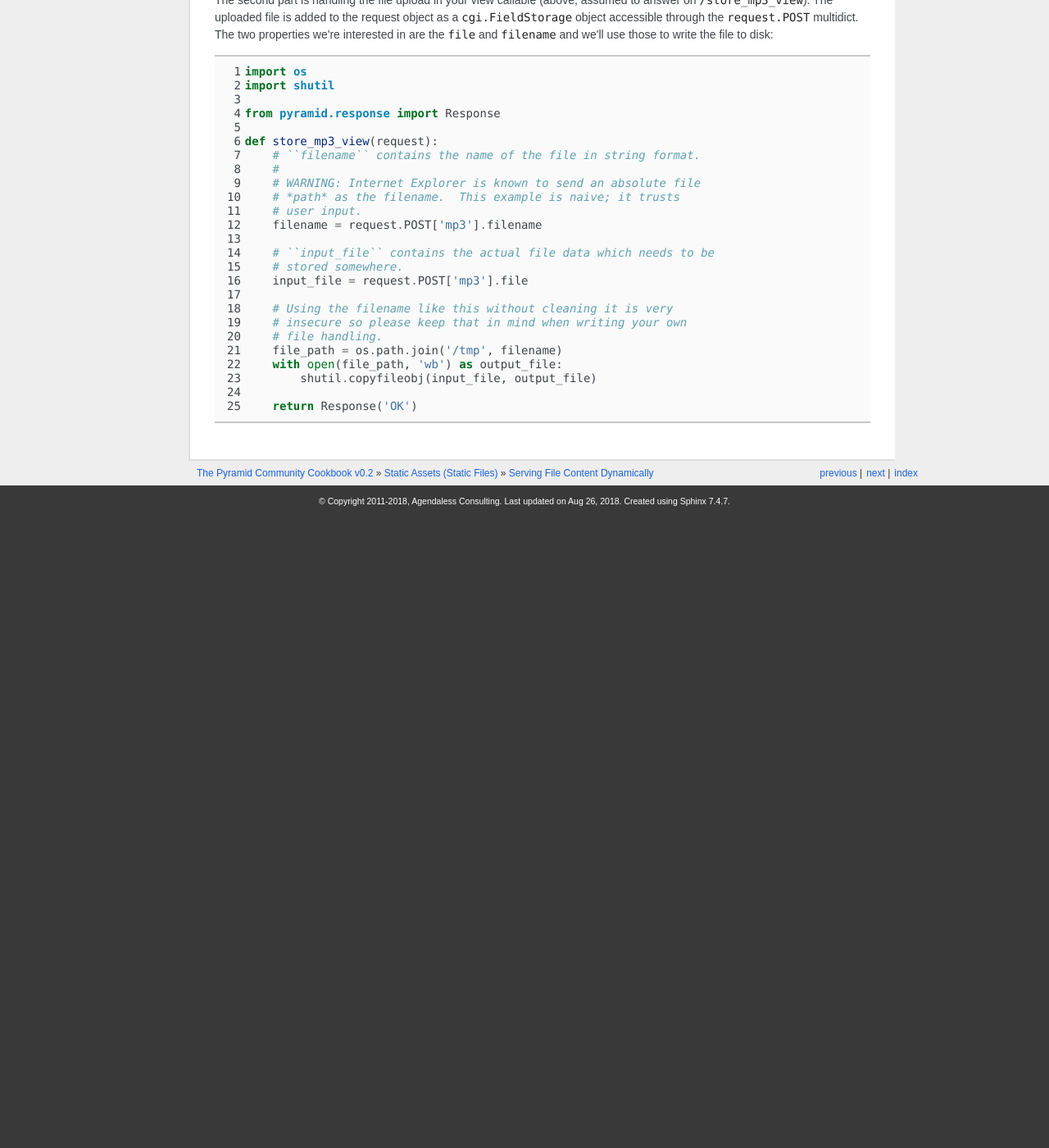
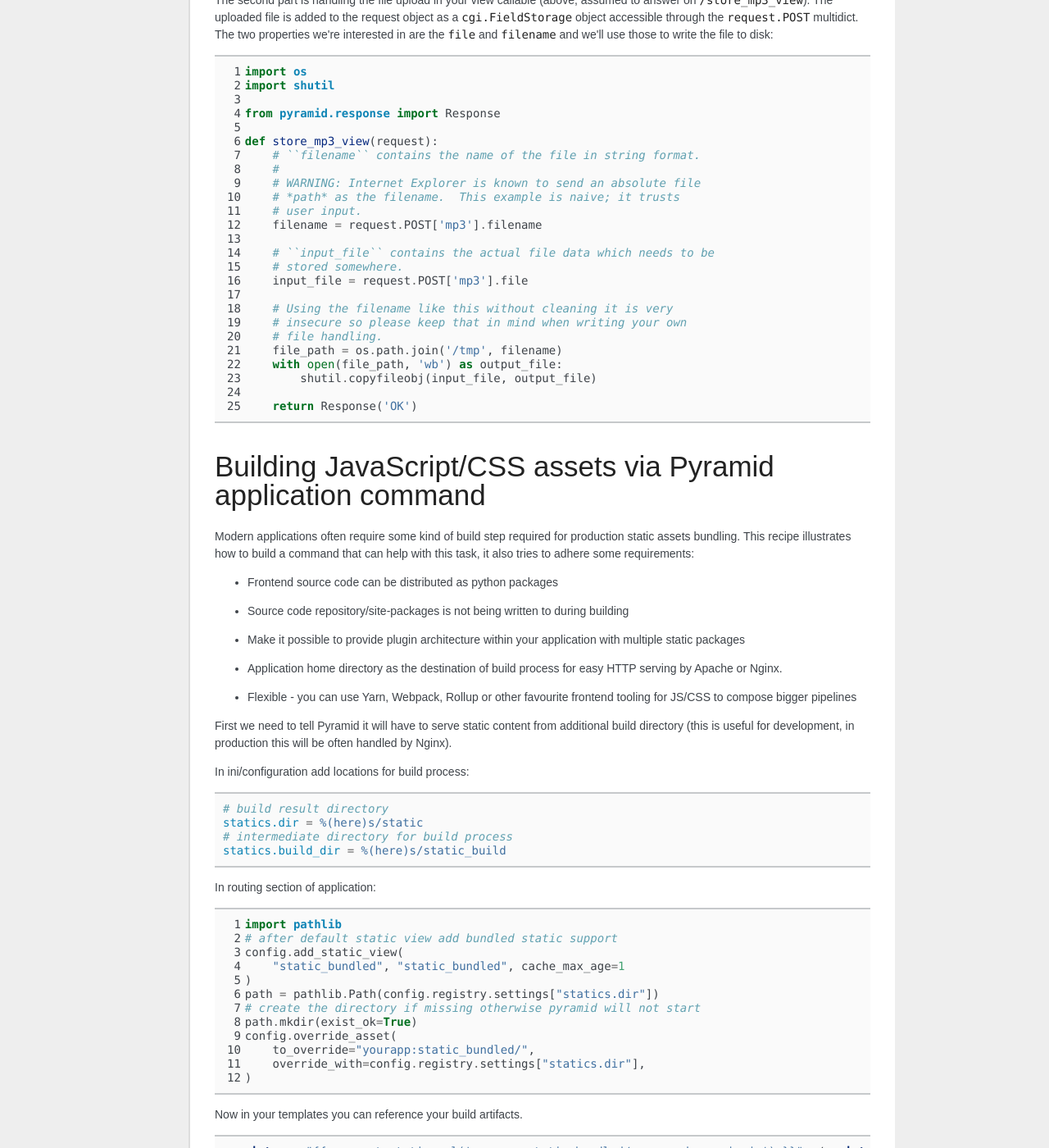
Before and after one commit to Pylons/pyramid_cookbook, a Sphinx documentation site: the page built from docs/static_assets/files.rst, in a window 1280 px wide and 1400 px high, scrolled down 2755 px. Shown: the whole window at 82% size. Built offline with Sphinx 7.4.7, drawn with Linux system fonts in a browser that asks for light colours; some web fonts are replaced; before the commit the page ends 3385 px from its top, so only the background shows below that; some of the changed text lies outside the part shown.

Commit message:
Pyramid and javascript/css bundling

```diff
--- a/CONTRIBUTORS.txt
+++ b/CONTRIBUTORS.txt
@@ -124,3 +124,4 @@ Petr Blahoš, 05/20/2018
 Kacper Krupa, 07/10/2018
 Jonathan Vanasco, 07/11/2018
 Jack Desert, 07/11/2018
+Marcin Lulek, 08/26/2018
--- a/docs/static_assets/files.rst
+++ b/docs/static_assets/files.rst
@@ -188,3 +188,162 @@ request object as a ``cgi.FieldStorage`` object accessible through the
             shutil.copyfileobj(input_file, output_file)
 
         return Response('OK')
+
+
+Building JavaScript/CSS assets via Pyramid application command
+--------------------------------------------------------------
+
+Modern applications often require some kind of build step required for production static assets
+bundling.
+This recipe illustrates how to build a command that can help with this task, it also tries to
+adhere some requirements:
+
+* Frontend source code can be distributed as python packages
+* Source code repository/site-packages is not being written to during building
+* Make it possible to provide plugin architecture within your application with multiple
+  static packages
+* Application home directory as the destination of build process for easy HTTP serving by Apache
+  or Nginx.
+* Flexible - you can use Yarn, Webpack, Rollup or other favourite frontend tooling for JS/CSS
+  to compose bigger pipelines
+
+First we need to tell Pyramid it will have to serve static content from additional build directory
+(this is useful for development, in production this will be often handled by Nginx).
+
+In ini/configuration add locations for build process:
+
+.. code-block:: ini
+
+    # build result directory
+    statics.dir = %(here)s/static
+    # intermediate directory for build process
+    statics.build_dir = %(here)s/static_build
+
+In routing section of application:
+
+.. code-block:: py3
+
+    import pathlib
+    # after default static view add bundled static support
+    config.add_static_view(
+        "static_bundled", "static_bundled", cache_max_age=1
+    )
+    path = pathlib.Path(config.registry.settings["statics.dir"])
+    # create the directory if missing otherwise pyramid will not start
+    path.mkdir(exist_ok=True)
+    config.override_asset(
+        to_override="yourapp:static_bundled/",
+        override_with=config.registry.settings["statics.dir"],
+    )
+
+Now in your templates you can reference your build artifacts.
+
+.. code-block:: html
+
+    <script src="{{ request.static_url('yourapp:static_bundled/some-package.min.js') }}"></script>
+
+In your application create a file ``build_static_assets.py``, for example in ``app/scripts`` package.
+
+.. code-block:: py3
+
+    import argparse
+    import io
+    import json
+    import logging
+    import os
+    import pathlib
+    import shutil
+    import subprocess
+    import sys
+
+    import pkg_resources
+    from pyramid.paster import bootstrap, setup_logging
+
+    log = logging.getLogger(__name__)
+
+
+    def build_assets(registry, *cmd_args, **cmd_kwargs):
+        settings = registry.settings
+        build_dir = settings["statics.build_dir"]
+        try:
+            shutil.rmtree(build_dir)
+        except FileNotFoundError as exc:
+            log.warning(exc)
+        # your application frontend source code and configuration directory
+        # usually the containing main package.json
+        assets_path = os.path.abspath(
+            pkg_resources.resource_filename("yourapp", "../../frontend")
+        )
+        # copy package static sources to temporary build dir
+        shutil.copytree(
+            assets_path,
+            build_dir,
+            ignore=shutil.ignore_patterns(
+                "node_modules", "bower_components", "__pycache__"
+            ),
+        )
+        # configuration files/variables can be picked up by webpack/rollup/gulp
+        os.environ["FRONTEND_ASSSET_ROOT_DIR"] = settings["statics.dir"]
+        worker_config = {'frontendAssetRootDir': settings["statics.dir"]}
+        with io.open(pathlib.Path(build_dir) / 'pyramid_config.json', 'w') as f:
+            f.write(json.dumps(worker_config))
+        # your actual build commands to execute:
+
+        # download all requirements
+        subprocess.run(["yarn"], env=os.environ, cwd=build_dir, check=True)
+        # run build process
+        subprocess.run(["yarn", "build"], env=os.environ, cwd=build_dir, check=True)
+
+
+    def parse_args(argv):
+        parser = argparse.ArgumentParser()
+        parser.add_argument("config_uri", help="Configuration file, e.g., development.ini")
+        return parser.parse_args(argv[1:])
+
+
+    def main(argv=sys.argv):
+        args = parse_args(argv)
+        setup_logging(args.config_uri)
+        env = bootstrap(args.config_uri)
+        request = env["request"]
+        build_assets(request.registry)
+
+Finally, tell package tools to create shell script you can use to start the process.
+
+.. code-block:: py3
+
+    setup(
+        name='yourapp',
+        ....
+        install_requires=requires,
+        entry_points={
+            'paste.app_factory': [
+                'main = channelstream_landing:main',
+            ],
+            'console_scripts': [
+                'yourapp_build_statics = yourapp.scripts.build_static_assets:main',
+            ]
+        },
+    )
+
+Run ``pip install -e`` . again to register the console script.
+
+Now you can configure/run your frontend pipeline with webpack/gulp/rollup or other solution.
+
+If you run the command:
+
+.. code-block:: bash
+
+    yourapp_build_statics development.ini
+
+It will start the build process and its result will be a fresh ``static`` directory in same
+location that ini file was, it will contain all the build process artifacts ready for serving.
+
+You can retrieve variables from pyramid application in your node build configuration files:
+
+.. code-block:: javascript
+
+    destinationRootDir = process.env.FRONTEND_ASSSET_ROOT_DIR
+
+or you can load generated ``pyramid_config.json`` file in your node script for additional
+information.
```
